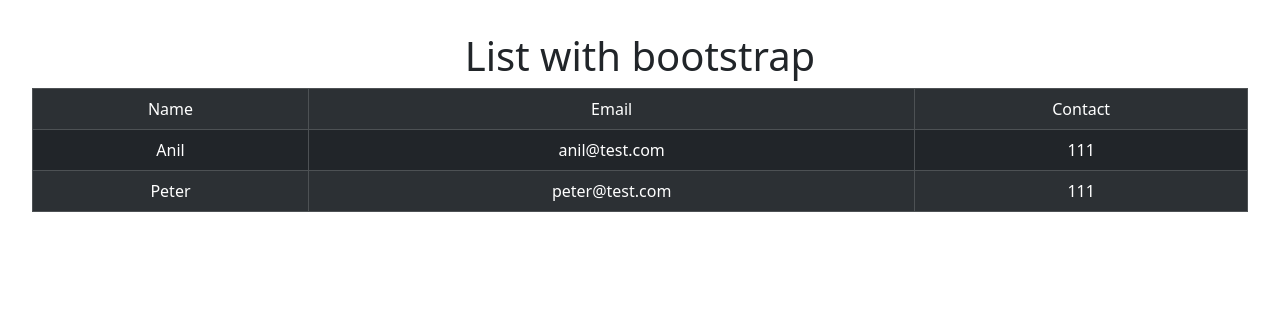
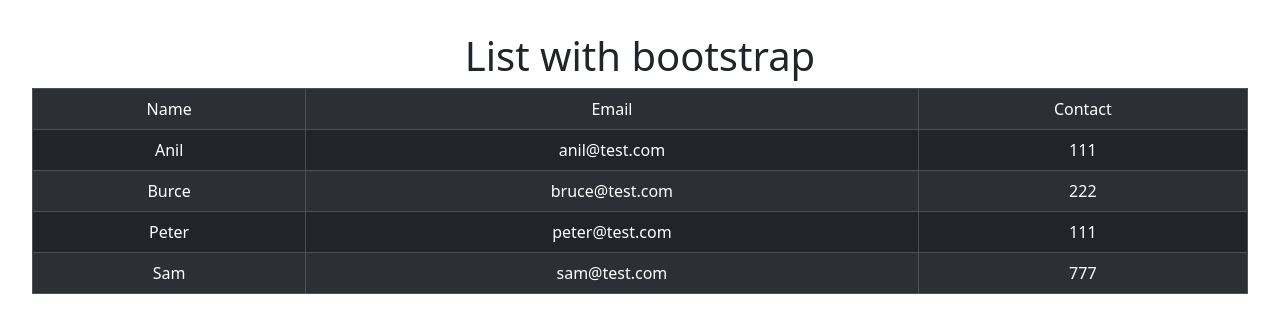
Before and after one commit to Ashleshad22/react, a React (Vite) app in the folder 01vitereact/: page / in a window 1280 px wide. Shown: the top 332 px of the page. Built offline with nearby package versions, Linux system fonts and the light colour scheme.

Commit message:
minor changes

```diff
--- a/01vitereact/src/App.jsx
+++ b/01vitereact/src/App.jsx
@@ -20,13 +20,11 @@
             <td>Contact</td>
           </tr>
           {users.map((item, i) => (
-            item.contact === '111'?
             <tr key={i}>
               <td>{item.name}</td>
               <td>{item.email}</td>
               <td>{item.contact}</td>
-              </tr>
-              :null
+            </tr>
           ))}
         </tbody>
       </Table>
```
